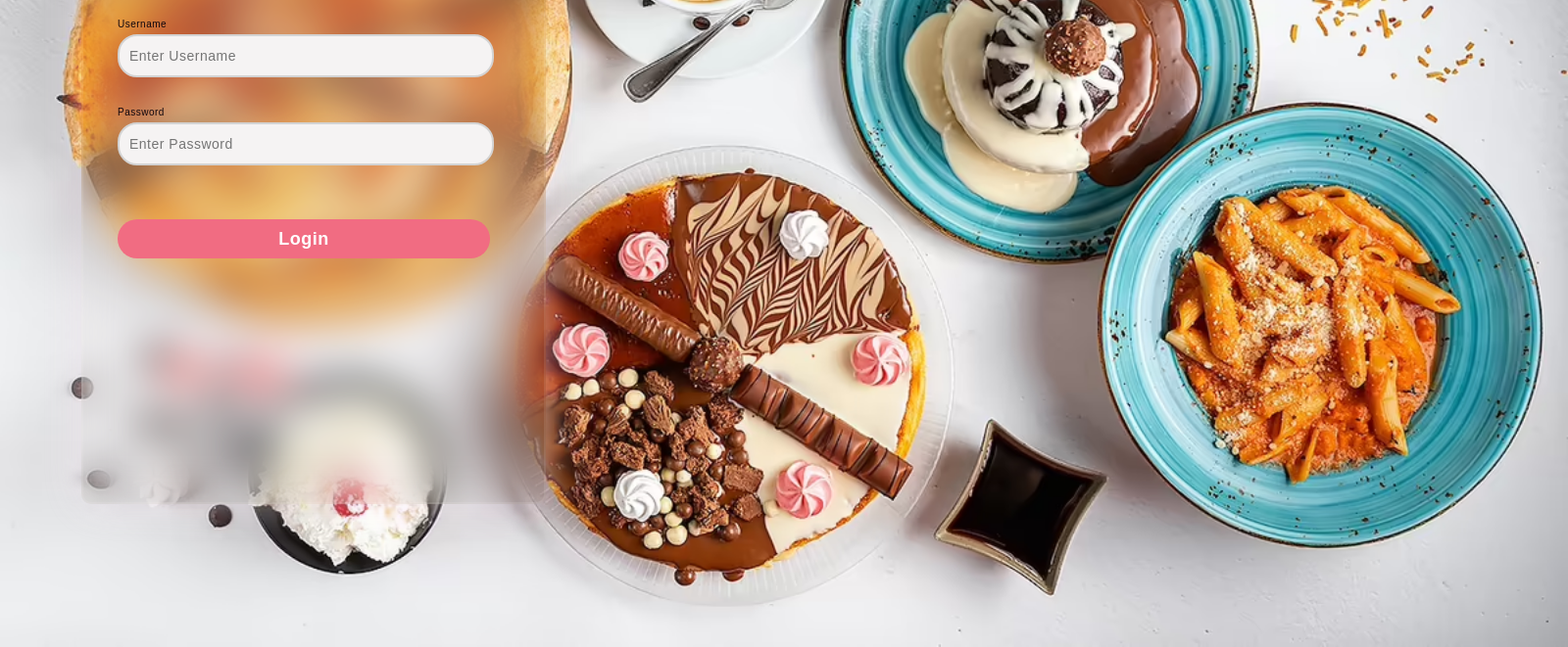
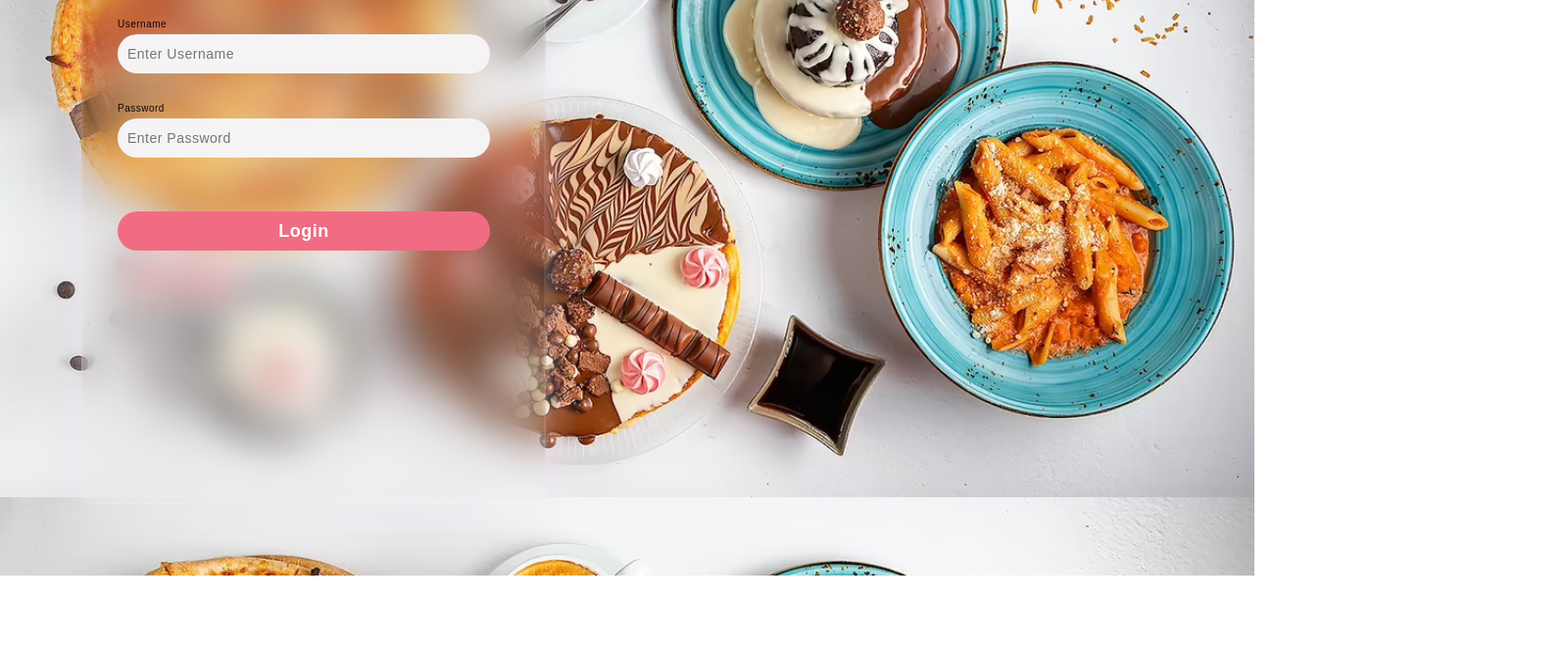
Before and after one commit to chhordaphea-27/GIC-Coffee-and-Bakery, a plain HTML site: page src/main/resources/templates/Login/loginPage.html in a window 1280 px wide. Shown: the part 212-873 px from the top of the page at 98% size, 1600 px wide, since content can reach past the window. After the commit the page ends 800 px from the top, so only its background shows below. Drawn offline with Linux system fonts and the light colour scheme.

Commit message:
finish frontend login page

```diff
--- a/src/main/resources/static/css/loginPage.css
+++ b/src/main/resources/static/css/loginPage.css
@@ -1,8 +1,13 @@
 body {
-  display: grid;
-  place-content: center;
-  height: 10vh;
+  /* display: grid; */
+  /* place-content: center; */
+  background-image: url("/static/img/login/cofffee.png");
+
+
+  background-size:cover;
+
 }
+
 .h3{
   height: 12;
 }
@@ -10,33 +15,9 @@ body {
   display: flex;
   border-radius: 20px;
   box-shadow: rgba(60, 64, 67, 0.3) 0px 1px 2px 0px,
-    rgba(60, 64, 67, 0.15) 0px 2px 6px 2px;
+  rgba(60, 64, 67, 0.15) 0px 2px 6px 2px;
 }
-.div-content1 {
-  width: 300px;
-  height: 150px;
-  border-radius: 20px 0px 0px 20px;
-  display: grid;
-  place-items: center;
-}
-.div-content2 {
-  background-color: rgb(251, 241, 241);
-  width: 500px;
-  height: 280px;
-  border-radius: 0px 20px 20px 0px;
-  display: grid;
-  place-items: center;
-}
-.img-content {
-  position: absolute;
-width: 1600px;
-height: 900px;
-left: 0px;
-top: -27px;
 
-background: url(cofffee.png);
-
-}
 .input-field-en {
   outline: none;
   border-radius: 20px;
@@ -52,22 +33,19 @@ background: url(cofffee.png);
 .lebel-text {
   font-family: sans-serif;
 }
-.flex-btn {
-  display: flex;
+
+.submit {
+  background-color: rgb(241, 108, 130);
+  font-weight: bold;
+  border-radius: 20px;
+
+  margin-top: 50px;
   width: 95%;
-  justify-content: end;
-  height: 90px;
-  margin-top: -0.000000000000001%;
-  display: flex;
-}
-.submit {
-  outline: none;
-  border: none;
-  background-color: rgb(241, 108, 130);
-  color: rgb(255, 255, 255);
-  font-weight: bold;
-  padding: 5px 20px;
-  border-radius: 20px;
+  height: 40px;
+  color: white;
+  font-size: 18px;
+
+
 }
 .background{
     width: 430px;
@@ -90,7 +68,7 @@ background: url(cofffee.png);
         #f09819
     );}
 
-form{
+.div-content2 {
     height: 550px;
     width: 400px;
     background-color: rgba(244, 239, 239, 0.13);
@@ -105,19 +83,29 @@ form{
     padding: 50px 35px;
 
 }
-form *{
+
+
+
+
+.div-content2 *{
     font-family: sans-serif;
-    color: #1c1818;
+    /* color: #1c1818; */
     letter-spacing: 0.5px;
     outline: none;
     border: none;
 }
-form h3{
+.div-content2 h3{
     font-size: 32px;
     font-weight: 500;
     line-height: 42px;
     text-align: center;
     color: #10070e;
+}
+
+.div-content2 .items-center {
+
+  display: flex;
+  justify-content: center;
 }
 
 label{
@@ -135,12 +123,13 @@ input{
     font-size: 14px;
     font-weight: 300px;
 }
-button{
+/* button{
     margin-top: 50px;
-    width: 100%;
-    background-color: pink;
-    color: pink;
+    width: 95%;
+    height: 40px;
+    background-color: black;
+    color: white;
     padding: 15px 6px;
     font-size: 18px;
     border-radius: 5px;
-}
+} */
--- a/src/main/resources/templates/Login/loginPage.html
+++ b/src/main/resources/templates/Login/loginPage.html
@@ -6,19 +6,20 @@
     <link rel="preconnect" href="https://fonts.gstatic.com" crossorigin>
     <link href="https://fonts.googleapis.com/css2?family=Quicksand:wght@300;400;500;600;700&display=swap" rel="stylesheet">
     <link rel="stylesheet" href="/static/css/loginPage.css">
-
-
-    <title>Login</title>
+    <title>Document</title>
 </head>
 
 <body>
     <div>
         <div class="flex-2div">
-            <div class="div-content1">
-                <img src="/static/img/login/cofffee.png" alt="" class="img-content">
-            </div>
-            <div class="div-content2">
+            <!-- <div class="div-content1">
+                <img src="./cofffee.png" alt="" class="img-content">
+            </div> -->
+            <div class="div-content2 ">
                 <div>
+                    <div class="items-center">
+                        <img src="./resource/logo.svg" alt="" srcset="">
+                    </div>
                     <form action="">
                         <h3>Login form</h3>
                         <div>
@@ -38,9 +39,7 @@
                                     <input class="input-field-en" placeholder="Enter Password" type="password">
                                 </div>
                             </div>
-                            <div class="flex-btn">
-                                <button type= "submit"class="submit">Login</button>
-                            </div>
+                            <button type= "submit"class="submit">Login</button>
                         </div>
 
                     </form>
```
